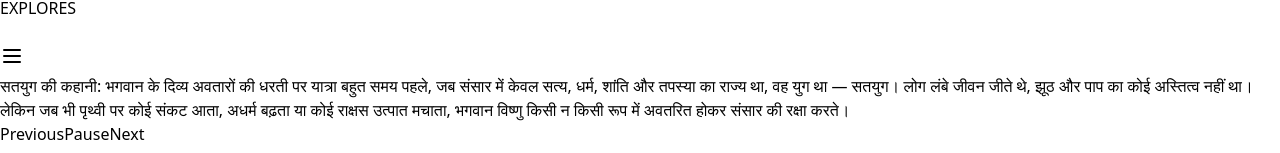
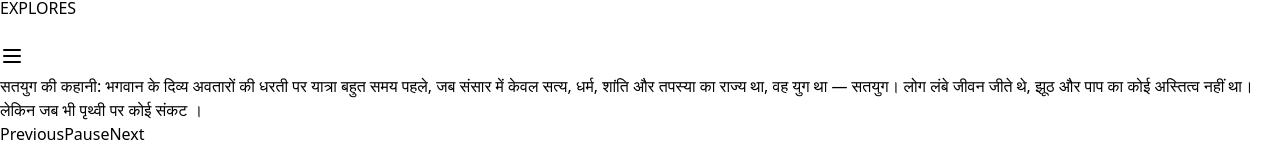
Before and after one commit to satyamshorrf/DivyaKatha, a React (Vite) app: page /satyayuga in a window 1280 px wide. Shown: the part 647-800 px from the top of the page. Built offline with nearby package versions, Linux system fonts and the light colour scheme.

Commit message:
Update SatyayugaPage.jsx

```diff
--- a/src/pages/SatyayugaPage.jsx
+++ b/src/pages/SatyayugaPage.jsx
@@ -8,7 +8,7 @@ const pages = [
     music:
       "/audio/S_1WhatsApp Audio 2025-04-25 at 01.18.37_3e79ce51.dat.unknown",
     content: `सतयुग की कहानी: भगवान के दिव्य अवतारों की धरती पर यात्रा
-    बहुत समय पहले, जब संसार में केवल सत्य, धर्म, शांति और तपस्या का राज्य था, वह युग था — सतयुग। लोग लंबे जीवन जीते थे, झूठ और पाप का कोई अस्तित्व नहीं था। लेकिन जब भी पृथ्वी पर कोई संकट आता, अधर्म बढ़ता या कोई राक्षस उत्पात मचाता, भगवान विष्णु किसी न किसी रूप में अवतरित होकर संसार की रक्षा करते।`,
+    बहुत समय पहले, जब संसार में केवल सत्य, धर्म, शांति और तपस्या का राज्य था, वह युग था — सतयुग। लोग लंबे जीवन जीते थे, झूठ और पाप का कोई अस्तित्व नहीं था। लेकिन जब भी पृथ्वी पर कोई संकट ।`,
   },
   {
     id: 2,
@@ -16,7 +16,7 @@ const pages = [
     music:
       "/audio/S_2WhatsApp Audio 2025-04-25 at 01.23.21_97a8dcdc.dat.unknown",
     content:
-      "सबसे पहले, एक बार जब प्रलय आया और सब कुछ जल में समा गया, तो भगवान मत्स्य अवतार (मछली रूप) में आए। उन्होंने नाव में बैठे ऋषि मनु को बचाया और वेदों की रक्षा की, ताकि ज्ञान और धर्म फिर से स्थापित हो सकें।",
+      " अधर्म बढ़ता या कोई राक्षस उत्पात मचाता, भगवान विष्णु किसी न किसी रूप में अवतरित होकर संसार की रक्षा करते सबसे पहले, एक बार जब प्रलय आया और सब कुछ जल में समा गया, तो भगवान मत्स्य अवतार (मछली रूप) में आए। उन्होंने नाव में।",
   },
   {
     id: 3,
@@ -24,7 +24,7 @@ const pages = [
     music:
       "/audio/S_3WhatsApp Audio 2025-04-25 at 01.25.45_56a9cf63.dat.unknown",
     content:
-      "फिर आया समय समुद्र मंथन का। देवता और असुर मंथन करने लगे, लेकिन मंदराचल पर्वत डूबने लगा। तब भगवान ने कूर्म अवतार (कछुए का रूप) लिया और अपनी पीठ पर पर्वत को संभाला। यह हमें सिखाता है — धैर्य और सेवा ही जीवन की नींव हैं।",
+      "  बैठे ऋषि मनु को बचाया और वेदों की रक्षा की, ताकि ज्ञान और धर्म फिर से स्थापित हो सकें फिर आया समय समुद्र मंथन का। देवता और असुर मंथन करने लगे, लेकिन मंदराचल पर्वत डूबने लगा। तब भगवान ने कूर्म अवतार (कछुए का रूप) लिया ।",
   },
   {
     id: 4,
@@ -32,7 +32,7 @@ const pages = [
     music:
       "/audio/S_4WhatsApp Audio 2025-04-25 at 01.30.43_f0705d25.dat.unknown",
     content:
-      "इसके बाद, धरती पर संकट आया जब राक्षस हिरण्याक्ष ने पृथ्वी को पाताल में छुपा दिया। भगवान विष्णु ने वराह अवतार (सूअर रूप) लिया, युद्ध किया और पृथ्वी को बचाया। यह संदेश दिया कि प्रकृति की रक्षा हमारा धर्म है।",
+      " और अपनी पीठ पर पर्वत को संभाला।  यह हमें सिखाता है — धैर्य और सेवा ही जीवन की नींव हैं इसके बाद, धरती पर संकट आया जब राक्षस हिरण्याक्ष ने पृथ्वी को पाताल में छुपा दिया। भगवान विष्णु ने वराह अवतार (सूअर रूप) लिया, युद्ध किया और पृथ्वी को बचाया।",
   },
   {
     id: 5,
@@ -40,14 +40,15 @@ const pages = [
     music:
       "/audio/S_5WhatsApp Audio 2025-04-25 at 01.34.18_67a59c42.dat.unknown",
     content:
-      "लेकिन सबसे चमत्कारी अवतार था — नरसिंह अवतार। भक्त प्रह्लाद पर अत्याचारी हिरण्यकशिपु का आतंक था। उसने कहा, “तेरा भगवान कहाँ है?” तभी भगवान विष्णु खंभे से आधे मानव और आधे सिंह के रूप में प्रकट हुए — न न दिन था, न रात; न घर था, न बाहर — और राक्षस का अंत कर दिया।",
+      "  यह संदेश दिया कि प्रकृति की रक्षा हमारा धर्म है। लेकिन सबसे चमत्कारी अवतार था — नरसिंह अवतार। भक्त प्रह्लाद पर अत्याचारी हिरण्यकशिपु का आतंक था। उसने कहा, “तेरा भगवान कहाँ है?” तभी भगवान विष्णु खंभे से आधे मानव और आधे सिंह के रूप में प्रकट हुए — ",
   },
   {
     id: 6,
     bgImage: "url('/imgs/sat_6.jpg')",
     music:
       "/audio/S_6WhatsApp Audio 2025-04-25 at 01.37.43_844be3f7.dat.unknown",
-    content: `यह कहानी सिखाती है:
+    content: ` न दिन था, न रात; न घर था, न बाहर — और राक्षस का अंत कर दिया।
+    यह कहानी सिखाती है:
     जहाँ सच्ची भक्ति होती है, वहाँ भगवान हर बंधन तोड़कर रक्षा करते हैं।
     सतयुग हमें बताता है कि सत्य, तप और धर्म से ही जीवन में सच्चा कल्याण होता है।
 
```
